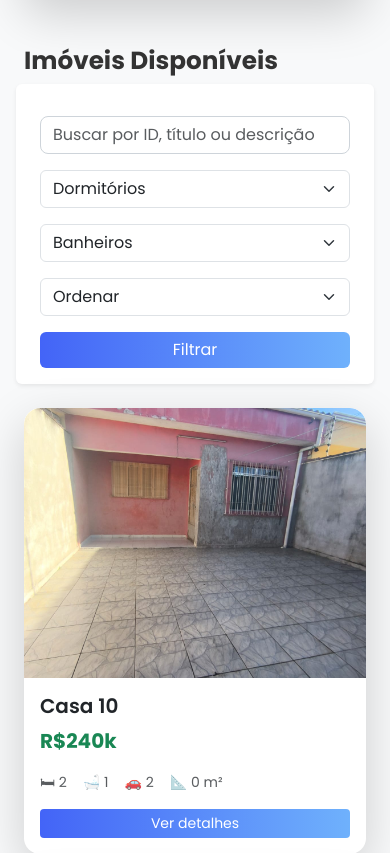
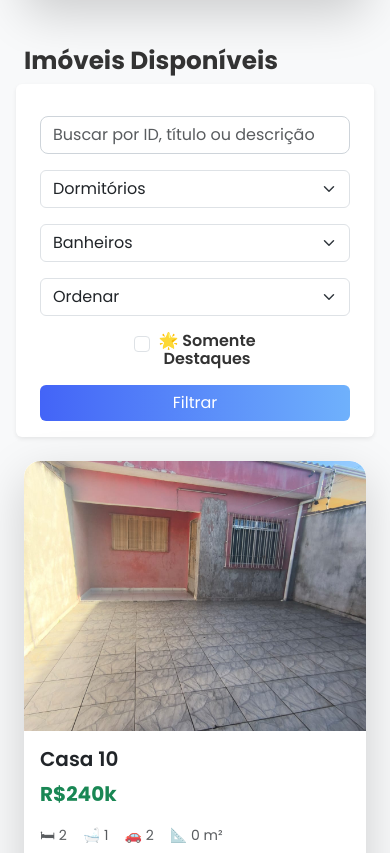
Before and after one commit to adilanlf/meu-site-imoveis, a Flask app: page / in a window 390 px wide. Shown: the part 891-1744 px from the top of the page. Run offline with Flask 3, Linux system fonts and the light colour scheme; data comes from the database, SQL or seed files in the repository.

Commit message:
7.9.7 add filtro somente destaques

```diff
--- a/app.py
+++ b/app.py
@@ -4,7 +4,9 @@ import sqlite3
 import os
 from datetime import datetime  # ✅ Import adicionado
 
-# Configurações
+# ===========================================
+# ⚙️ Configurações Iniciais
+# ===========================================
 app = Flask(__name__)
 app.secret_key = "sua_chave_secreta"  # Alterar para algo seguro
 
@@ -18,7 +20,9 @@ DATABASE = "database.db"
 ADMIN_USERNAME = os.environ.get("ADMIN_USERNAME", "admin")
 ADMIN_PASSWORD = os.environ.get("ADMIN_PASSWORD", "senha123")
 
-# User class para Flask-Login
+# ===========================================
+# 👤 Classe de Usuário (Flask-Login)
+# ===========================================
 class User(UserMixin):
     def __init__(self, id):
         self.id = id
@@ -27,7 +31,9 @@ class User(UserMixin):
 def load_user(user_id):
     return User(user_id)
 
-# Função para conectar ao banco
+# ===========================================
+# 🗄️ Conexão com o Banco de Dados
+# ===========================================
 def get_db_connection():
     conn = sqlite3.connect(DATABASE)
     conn.row_factory = sqlite3.Row
@@ -36,7 +42,7 @@ def get_db_connection():
 
 # ===========================================
 # 🏠 Rota Home (com busca, filtros e ordenação)
-# ✅ Adicionado suporte à busca direta por #ID exato
+# ✅ Adicionado suporte à busca direta por #ID e filtro “Somente Destaques”
 # ===========================================
 @app.route("/", methods=["GET"])
 def index():
@@ -46,32 +52,35 @@ def index():
     busca = request.args.get("busca", "").strip()
     dormitorios = request.args.get("dormitorios", "").strip()
     banheiros = request.args.get("banheiros", "").strip()
-    ordenar = request.args.get("ordenar", "").strip()  # preco_asc, preco_desc, area, etc.
+    ordenar = request.args.get("ordenar", "").strip()
+    destaque = request.args.get("destaque", "").strip()  # 🌟 novo filtro
 
-    # 🔍 NOVO: Busca direta por ID quando o termo começar com "#"
+    # 🔍 Busca direta por ID (#ID)
     if busca.startswith("#"):
         id_str = busca.lstrip("#").strip()
-        if id_str.isdigit():  # garante que vem número após "#"
+        if id_str.isdigit():
             imovel = conn.execute("SELECT * FROM imoveis WHERE id=?", (id_str,)).fetchone()
             conn.close()
             if imovel:
-                # ✅ Redireciona direto para a página de detalhes
                 return redirect(url_for("detalhes", id=id_str))
             else:
-                # ⚠️ Caso o ID não exista, mostra alerta visual no topo
                 flash(f"Nenhum imóvel encontrado com o ID #{id_str}.", "warning")
                 return redirect(url_for("index"))
 
-    # 🧭 Caso não seja busca por ID, segue fluxo normal
+    # 🧭 Filtros normais
     where_clauses = []
     params = []
 
-    # busca por título/descrição
+    # busca por título ou descrição
     if busca:
         where_clauses.append("(titulo LIKE ? OR descricao LIKE ?)")
         params.extend([f"%{busca}%", f"%{busca}%"])
 
-    # filtros numéricos (>=)
+    # filtro: somente destaques
+    if destaque == "1":
+        where_clauses.append("destaque = 1")
+
+    # filtros numéricos
     if dormitorios:
         try:
             d_min = int(dormitorios)
@@ -98,7 +107,6 @@ def index():
     elif ordenar == "area":
         order_sql = "ORDER BY COALESCE(CAST(area AS INTEGER), 0) DESC"
     else:
-        # padrão: mais recentes
         order_sql = "ORDER BY id DESC"
 
     query = f"SELECT * FROM imoveis {where_sql} {order_sql}"
--- a/templates/index.html
+++ b/templates/index.html
@@ -1,7 +1,5 @@
 {% extends "base.html" %}
-
 {% block title %}Imóveis Disponíveis{% endblock %}
-
 {% block content %}
 <div class="container my-4">
 
@@ -40,10 +38,11 @@
     <!-- Título -->
     <h2 class="mb-4">Imóveis Disponíveis</h2>
 
-    <!-- Filtros -->
-    <form method="GET" action="{{ url_for('index') }}" class="row g-3 mb-4 p-3 bg-white shadow-sm rounded">
+    <!-- ===========================================
+         🧭 Filtros de Busca (inclui filtro “Somente Destaques”)
+         =========================================== -->
+    <form method="GET" action="{{ url_for('index') }}" class="row g-3 mb-4 p-3 bg-white shadow-sm rounded align-items-center">
         <div class="col-md-3">
-            <!-- # Atualizado: placeholder agora menciona o ID -->
             <input type="text" name="busca" class="form-control"
                    placeholder="Buscar por ID, título ou descrição"
                    value="{{ request.args.get('busca', '') }}">
@@ -72,12 +71,26 @@
                 <option value="area" {% if request.args.get('ordenar') == 'area' %}selected{% endif %}>Área</option>
             </select>
         </div>
-        <div class="col-md-3 text-end">
+
+        <!-- ✅ Ajustado: “Somente Destaques” com layout vertical e espaçamento refinado -->
+        <div class="col-md-2 d-flex justify-content-center">
+            <div class="form-check text-center">
+                <input class="form-check-input mb-1" type="checkbox" name="destaque" value="1"
+                       id="destaque" {% if request.args.get('destaque') == '1' %}checked{% endif %}>
+                <label class="form-check-label fw-semibold d-block" for="destaque" style="line-height: 1.1;">
+                    🌟 Somente<br>Destaques
+                </label>
+            </div>
+        </div>
+
+        <div class="col-md-1 text-end">
             <button type="submit" class="btn btn-primary w-100">Filtrar</button>
         </div>
     </form>
 
-    <!-- Listagem -->
+    <!-- ===========================================
+         🏘️ Listagem dos Imóveis
+         =========================================== -->
     <div class="row g-4">
         {% for imovel in imoveis %}
         <div class="col-md-4 col-sm-6 animate-fade delay-{{ loop.index }}">
@@ -110,7 +123,9 @@
     </div>
 </div>
 
-<!-- Slider redes sociais -->
+<!-- ===========================================
+     🎞️ Animação: Rolagem automática dos ícones sociais
+     =========================================== -->
 <script>
 const ticker = document.getElementById('socialTicker');
 let scrollPos = 0;
```
